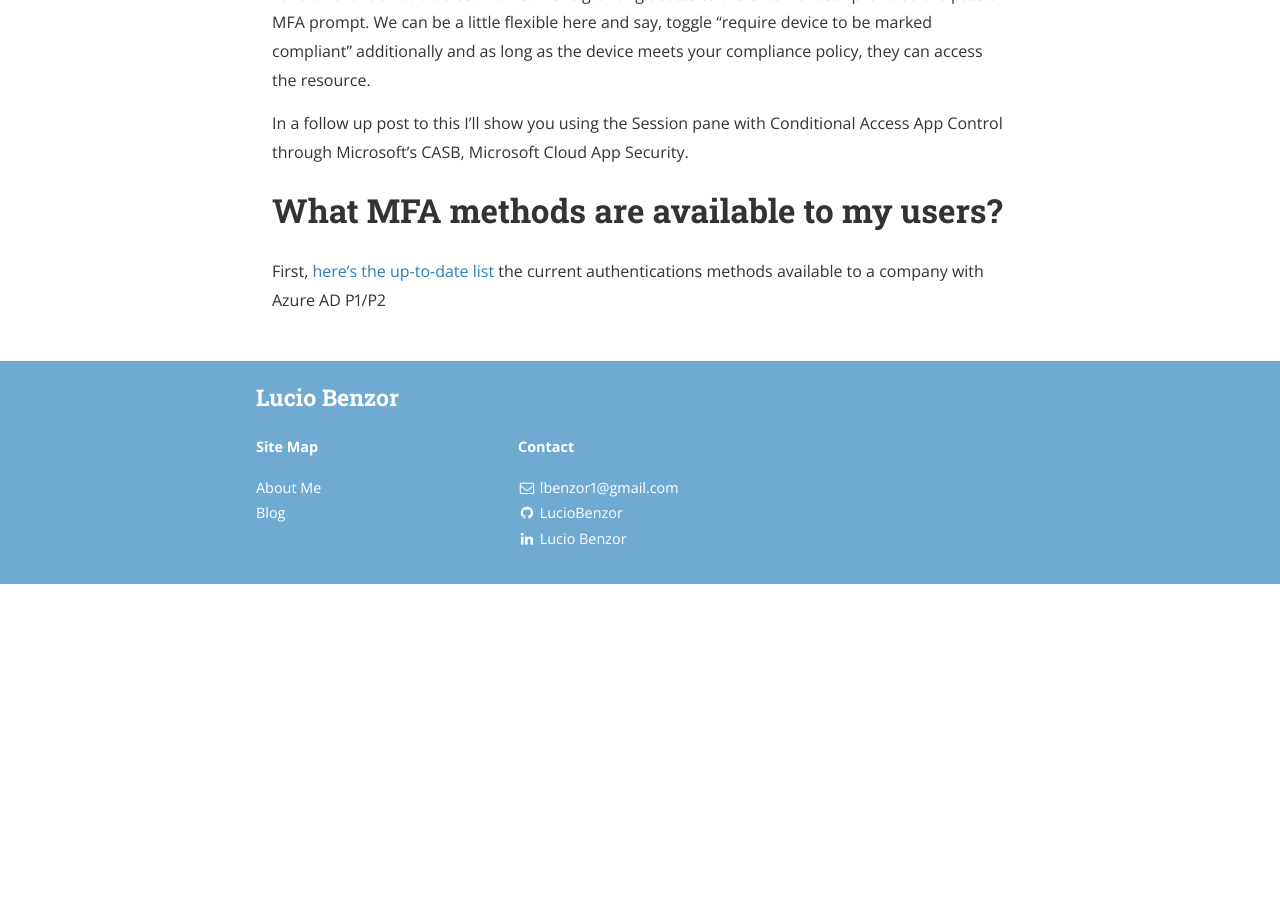
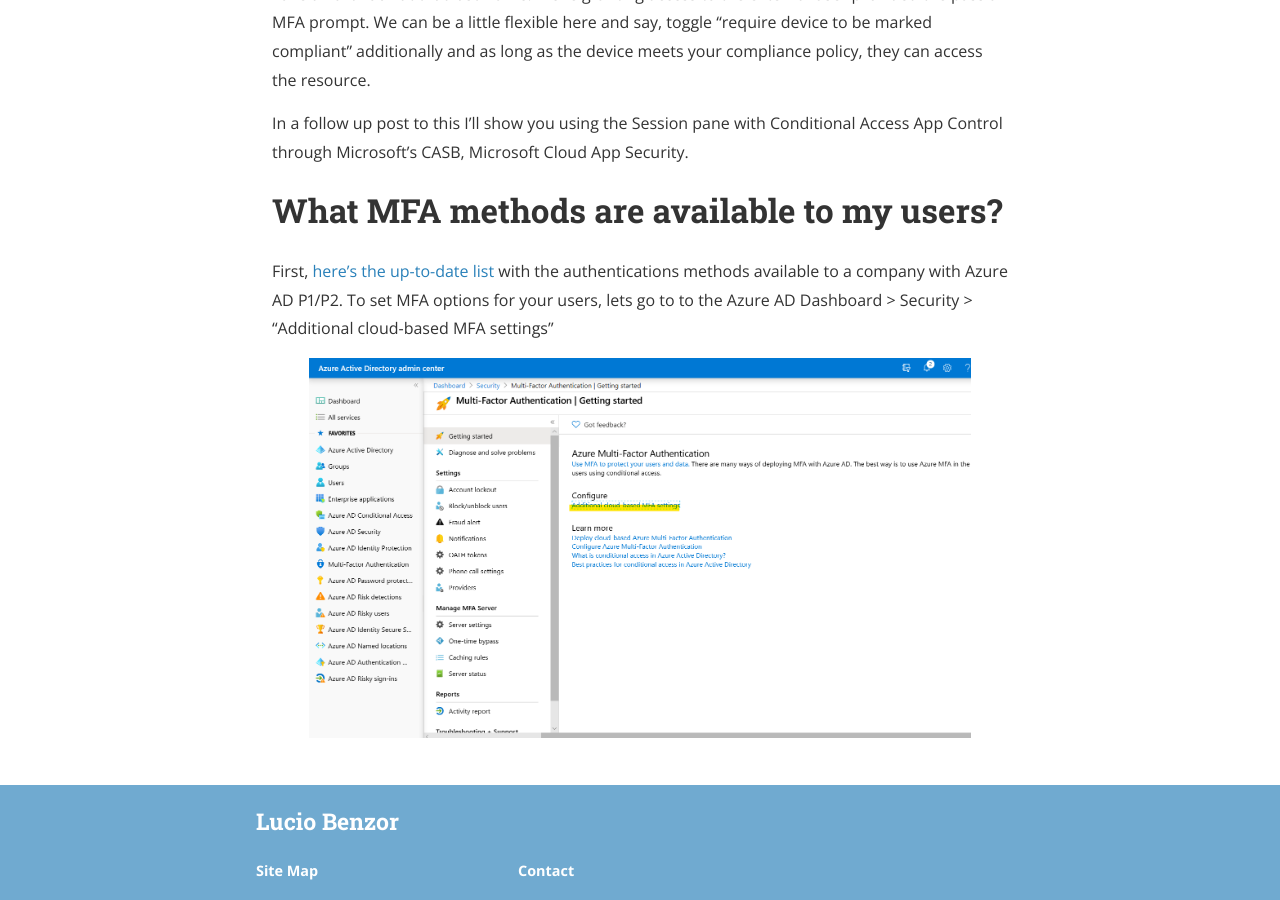
Before and after one commit to LucioBenzor/LucioBenzor.github.io, a Jekyll site: the page built from _posts/2020-05-16-Enable-MFA-to-secure-guest-access.md, in a window 1280 px wide and 900 px high, scrolled down 3215 px. Built offline with Jekyll 4.4.1, drawn with Linux system fonts in a browser that asks for light colours; nearby versions of some CDN libraries; before the commit the page ends 3799 px from its top, so only the background shows below that.

Commit message:
Update 2020-05-16-Enable-MFA-to-secure-guest-access.md

```diff
--- a/_posts/2020-05-16-Enable-MFA-to-secure-guest-access.md
+++ b/_posts/2020-05-16-Enable-MFA-to-secure-guest-access.md
@@ -40,4 +40,7 @@
 
 # What MFA methods are available to my users?
 
-First, [here's the up-to-date list](https://docs.microsoft.com/en-us/azure/active-directory/authentication/concept-authentication-methods) the current authentications methods available to a company with Azure AD P1/P2
+First, [here's the up-to-date list](https://docs.microsoft.com/en-us/azure/active-directory/authentication/concept-authentication-methods) with the authentications methods available to a company with Azure AD P1/P2.
+To set MFA options for your users, lets go to to the Azure AD Dashboard > Security > "Additional cloud-based MFA settings"
+
+<img src="{{ site.baseurl }}/assets/MFAMenu1.png">
```
